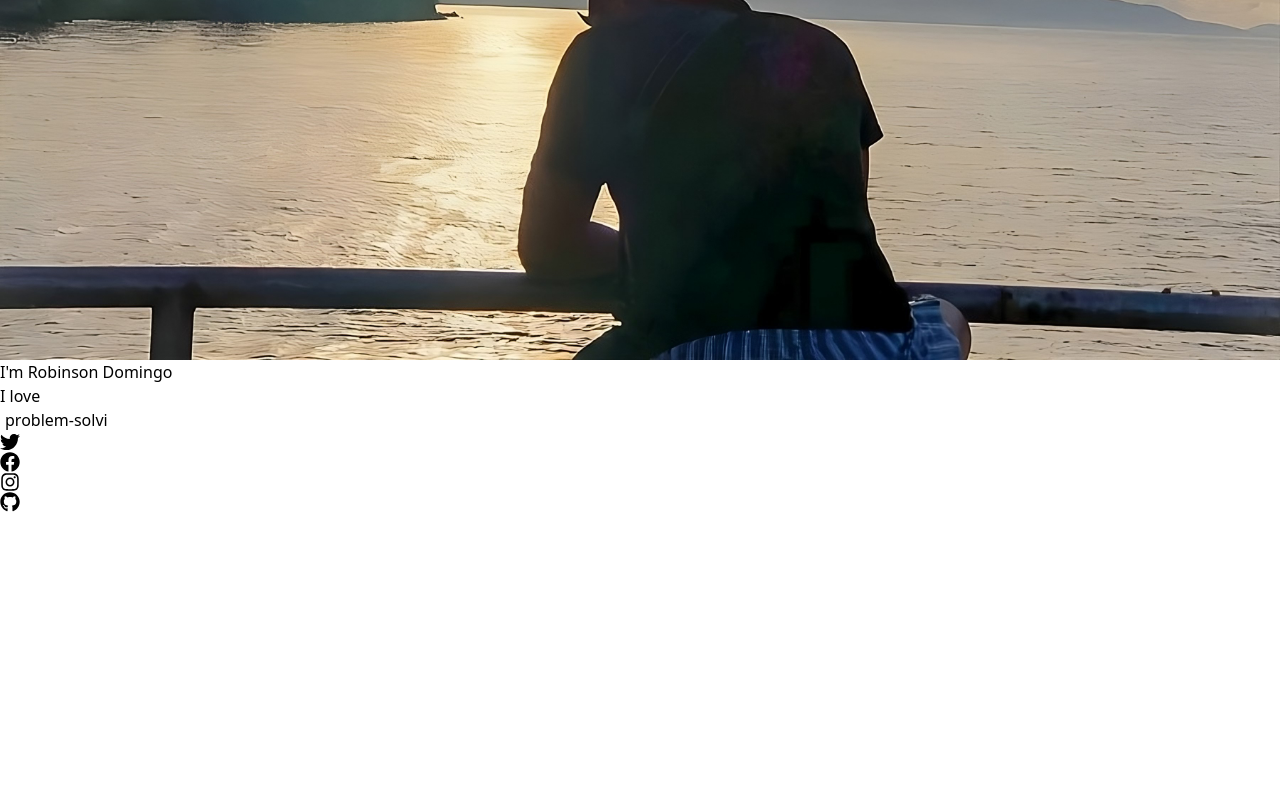
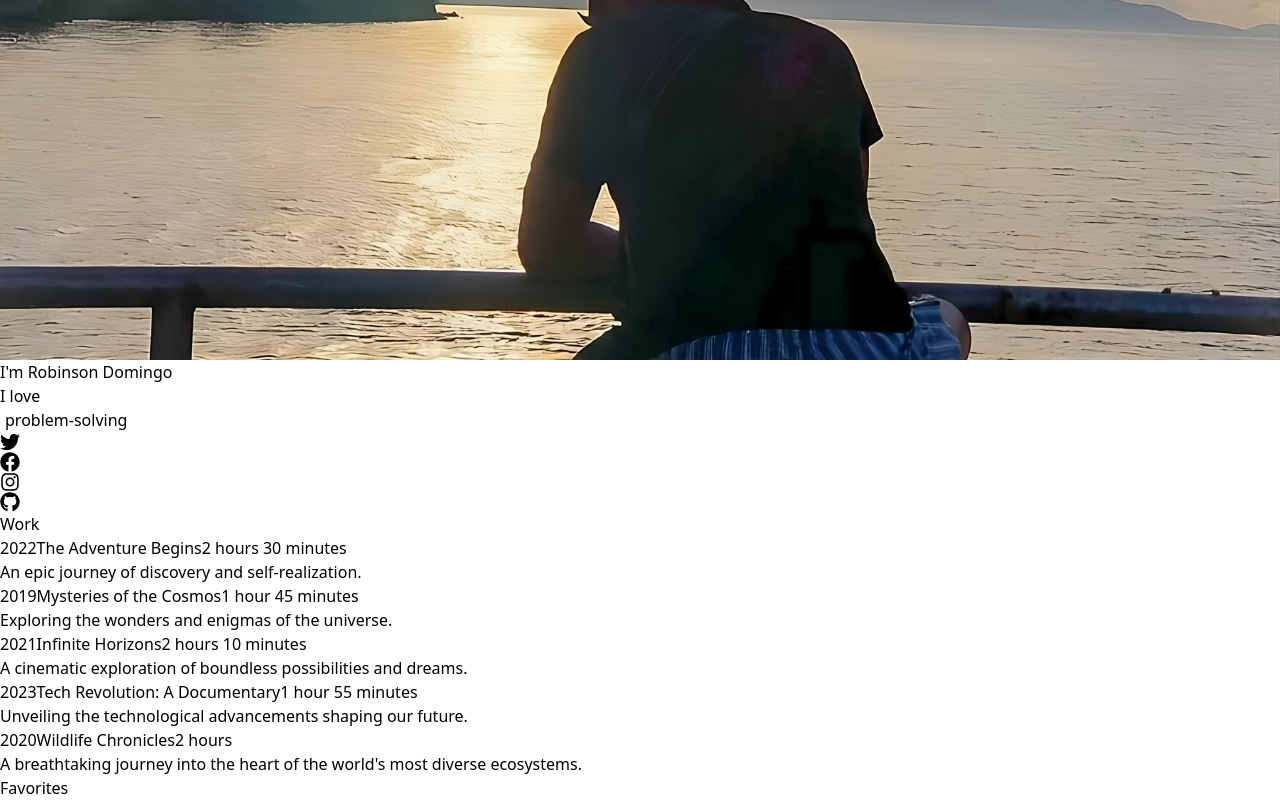
Before and after one commit to BounceSensei/vite-portfolio, a React (Vite) app: page / in a window 1280 px wide. Shown: the part 643-1443 px from the top of the page. Before the commit the page ends 1155 px from the top, so only its background shows below. Built offline with nearby package versions, Linux system fonts and the light colour scheme.

Commit message:
src/components/Favorites.jsx         src/components/FavoritesItems.jsx         src/components/Work.jsx         src/components/WorkItems.jsx added in this proje

```diff
--- a/src/App.jsx
+++ b/src/App.jsx
@@ -1,6 +1,8 @@
 import { useState } from 'react'
 import Sidenav from './components/Sidenav';
 import Mains from './components/Mains.jsx';
+import Work from './components/Work.jsx'
+import Favorites from './components/Favorites.jsx'
 
 
 function App() {
@@ -10,6 +12,8 @@
     <>
     <Sidenav/>
     <Mains/>
+    <Work/>
+    <Favorites />
 
 
     </>
--- /dev/null
+++ b/src/components/Favorites.jsx
@@ -0,0 +1,17 @@
+import React from 'react'
+import FavoritesItem from './FavoritesItems';
+import CookiesImg from '../assets/Cookies.jpg';
+import DotaImg from '../assets/Dota2.jpg';
+import HxhImg from '../assets/Hxh.jpg';
+import PythonImg from '../assets/Python.jpg';
+
+
+const Favorites = () => {
+    return (
+        <div>
+            Favorites
+        </div>
+    )
+}
+
+export default Favorites
--- /dev/null
+++ b/src/components/FavoritesItems.jsx
@@ -0,0 +1,11 @@
+import React from 'react'
+
+const FavoritesItems = () => {
+    return (
+        <div>
+            FavoritesItems
+        </div>
+    )
+}
+
+export default FavoritesItems
--- /dev/null
+++ b/src/components/Work.jsx
@@ -0,0 +1,55 @@
+import React from 'react'
+import WorkItem from './WorkItems.jsx'
+
+const data =[
+        {
+          "year": 2022,
+          "title": "The Adventure Begins",
+          "duration": "2 hours 30 minutes",
+          "details": "An epic journey of discovery and self-realization."
+        },
+        {
+          "year": 2019,
+          "title": "Mysteries of the Cosmos",
+          "duration": "1 hour 45 minutes",
+          "details": "Exploring the wonders and enigmas of the universe."
+        },
+        {
+          "year": 2021,
+          "title": "Infinite Horizons",
+          "duration": "2 hours 10 minutes",
+          "details": "A cinematic exploration of boundless possibilities and dreams."
+        },
+        {
+          "year": 2023,
+          "title": "Tech Revolution: A Documentary",
+          "duration": "1 hour 55 minutes",
+          "details": "Unveiling the technological advancements shaping our future."
+        },
+        {
+          "year": 2020,
+          "title": "Wildlife Chronicles",
+          "duration": "2 hours",
+          "details": "A breathtaking journey into the heart of the world's most diverse ecosystems."
+        }
+
+]
+
+const Work = () => {
+    return (
+        <div id='work' className='max-w-[1040px] m-auto md:pl-20 p-4 py-16'>
+            <h1 className='text-4xl font-bold text-center text-[#001b5e]'>Work</h1>
+            {data.map((item, idx)=>
+                <WorkItem
+                key={idx}
+                year={item.year}
+                title={item.title}
+                duration={item.duration}
+                details={item.details}
+                />
+            )}
+        </div>
+    )
+}
+
+export default Work
--- /dev/null
+++ b/src/components/WorkItems.jsx
@@ -0,0 +1,21 @@
+import React from 'react'
+
+const WorkItems = ({year, title, duration, details}) => {
+    return (
+        <ol className='flex flex-col md:flex-row relative border-l border-stone-200'>
+            <li className='mb-10 ml-4'>
+                <div className='absolute w-3 h-3 bg-stone-200 rounded-full mt-1.5 -left-1.5 border-white'/>
+                <p className='flex flex-wrap gap-4 flex-row items-center justify-start text-xs md:text-sm'>
+                    <span className='inline-block px-2 py-1 font-semibold text-white bg-blue-900 rounded-md'>{year}</span>
+                    <span className='text-lg font-semibold text-[#1f3b4d]'>{title}</span>
+                    <span className='my-1 text-sm font-normal leading-none text-stone-400'>{duration}</span>
+                </p>
+                <p>
+                    <span className='my-2 text-base font-normal text-stone-500'>{details}</span>
+                </p>
+            </li>
+        </ol>
+    )
+}
+
+export default WorkItems
```
